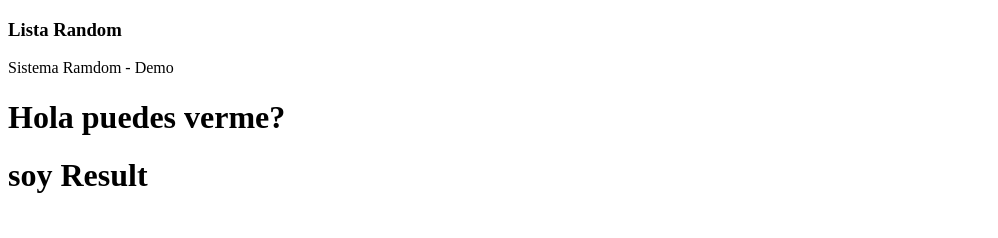
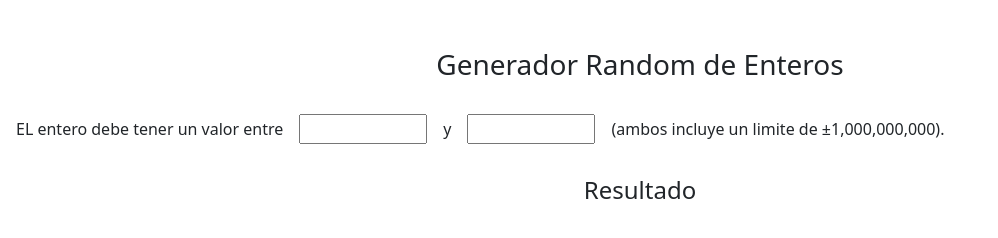
Before and after one commit to mariiana-lp/random_number, a React app in the folder front/: page / in a window 1280 px wide. Shown: the whole page, without its empty margins (0-998 px from the left). Built offline with nearby package versions, Linux system fonts and the light colour scheme.

Commit message:
Disñeo de componentes

```diff
--- a/front/public/index.html
+++ b/front/public/index.html
@@ -4,8 +4,10 @@
     <meta charset="utf-8">
     <meta name="viewport" content="width=device-width, initial-scale=1">
     <title>Redux Counter Example</title>
+    <link href="https://cdn.jsdelivr.net/npm/bootstrap@5.1.3/dist/css/bootstrap.min.css" rel="stylesheet" integrity="sha384-1BmE4kWBq78iYhFldvKuhfTAU6auU8tT94WrHftjDbrCEXSU1oBoqyl2QvZ6jIW3" crossorigin="anonymous">
   </head>
   <body>
+
     <div id="root"></div>
     <!--
       This HTML file is a template.
--- a/front/src/components/From.jsx
+++ b/front/src/components/From.jsx
@@ -1,12 +1,25 @@
-import React, { useState } from 'react'
+import React, { useState, Fragment } from 'react'
 import { connect } from 'react-redux';
 
 
 const From = () => {// component stateless
 
   return <div>
-    <h1>Hola puedes verme?</h1>
+    <form className='m-3'>
+      <label>EL entero debe tener un valor entre</label>
+      <input id="numeroInicial"
+        className='m-3'
+        type="text"
+        size = '8'  />
+      <label>y</label>
+      <input id="numeroFinal"
+        className='m-3'
+        type="text"
+        size = '8'/>
+      <label>(ambos incluye un limite de ±1,000,000,000).</label>
+    </form>
   </div>
+
 }
 
 
--- a/front/src/components/Result.jsx
+++ b/front/src/components/Result.jsx
@@ -1,10 +1,12 @@
-import React from 'react'
+import React, { Fragment } from 'react'
 import { connect } from 'react-redux';
 const Result = (props) => {
 
   return <div>
-     <h1>soy Result</h1>
+    <h4> <center>Resultado</center></h4>
   </div>
+
+
 }
 
 
--- a/front/src/containers/App.js
+++ b/front/src/containers/App.js
@@ -6,10 +6,10 @@ class App extends Component {// component stateful
   render() {
     return (
       <div>
-        <h3>Lista Random</h3>
-        <p>Sistema Ramdom - Demo</p>
-        <From />
+        <h3 className='mt-5'><center>Generador Random de Enteros</center></h3>
+        <From/>
         <Result/>
+
 
       </div>
     )
--- a/front/src/index.js
+++ b/front/src/index.js
@@ -1,11 +1,5 @@
 import React from 'react'
 import { render } from 'react-dom'
-import { createStore, applyMiddleware } from 'redux'
-import { Provider } from 'react-redux'
-import thunk from 'redux-thunk'
-import { createLogger } from 'redux-logger'
-import reducer from './reducers'
-import { composeWithDevTools } from 'redux-devtools-extension'
 import App from './containers/App'
 
 
```
